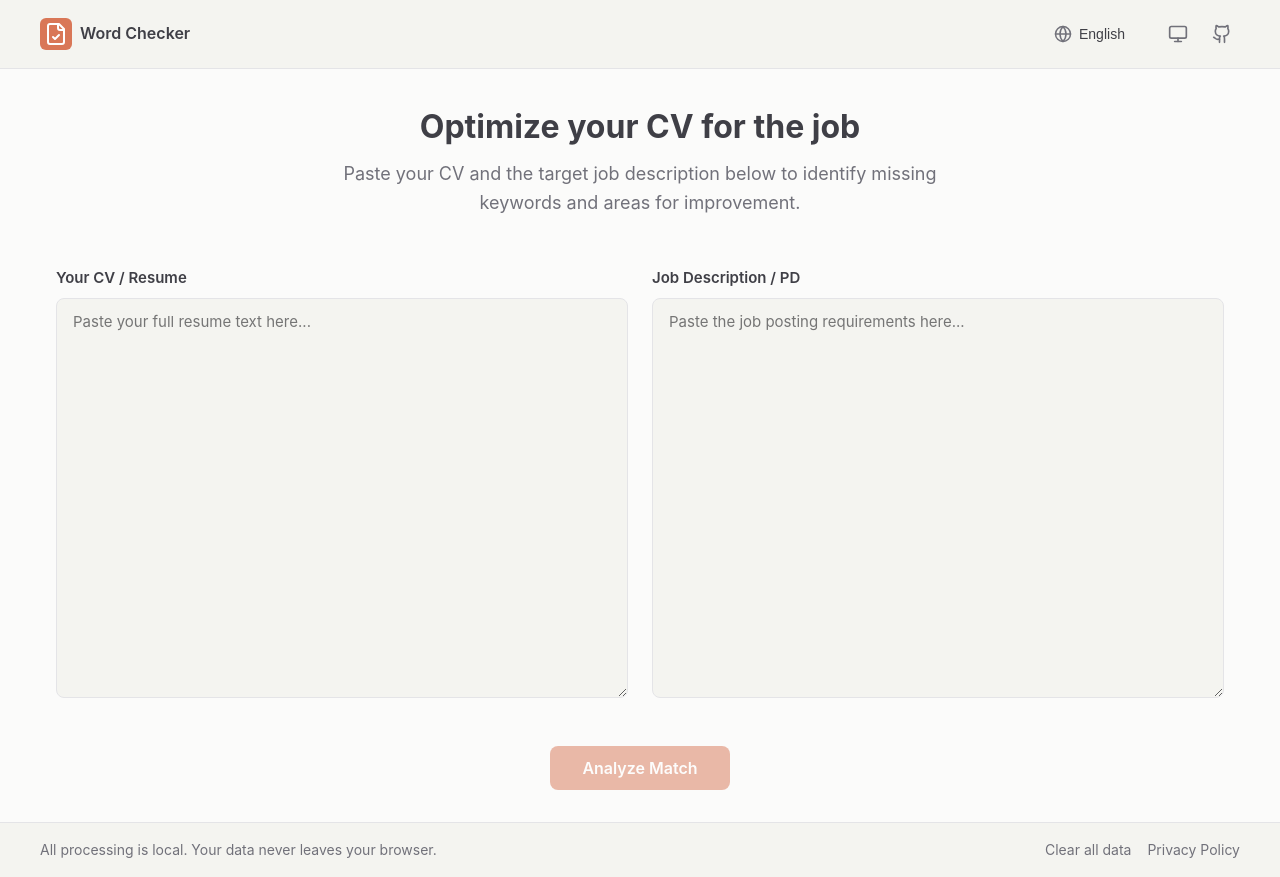
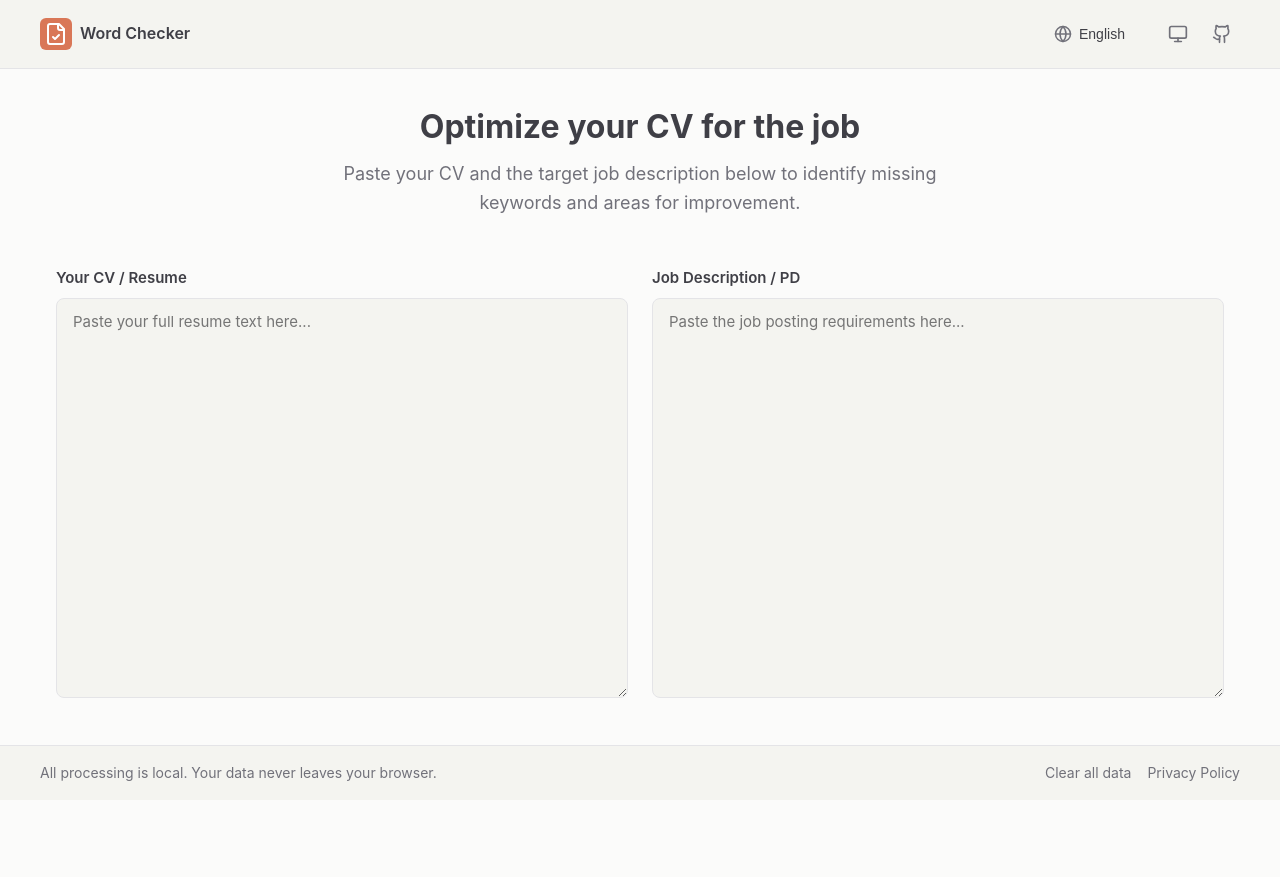
Before and after one commit to olegshulyakov/cv-word-checker, a SvelteKit app: page / in a window 1280 px wide. After the commit the page ends 800 px from the top, so only its background shows below. Built offline with nearby package versions, Linux system fonts and the light colour scheme.

Commit message:
fix(ui): hide button when empty

```diff
--- a/src/routes/+page.svelte
+++ b/src/routes/+page.svelte
@@ -75,12 +75,9 @@
 		</div>
 	</div>
 
+	{#if cvText.value.trim() && jdText.value.trim()}
 		<div class="actions">
-		<button
-			class="btn-primary"
-			onclick={handleAnalyze}
-			disabled={!cvText.value.trim() || !jdText.value.trim() || analyzing}
-		>
+			<button class="btn-primary" onclick={handleAnalyze} disabled={analyzing}>
 				{#if analyzing}
 					{i18n.t('page.analyzingBtn')}
 				{:else}
@@ -88,6 +85,7 @@
 				{/if}
 			</button>
 		</div>
+	{/if}
 
 	{#if analysisResult}
 		<ResultsPanel results={analysisResult} cvText={cvText.value} />
```
Lines whose indentation alone changed are shown as unchanged.
